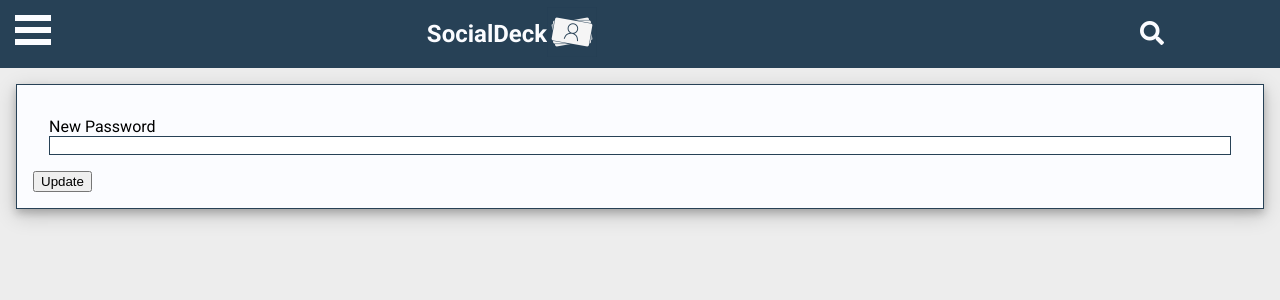
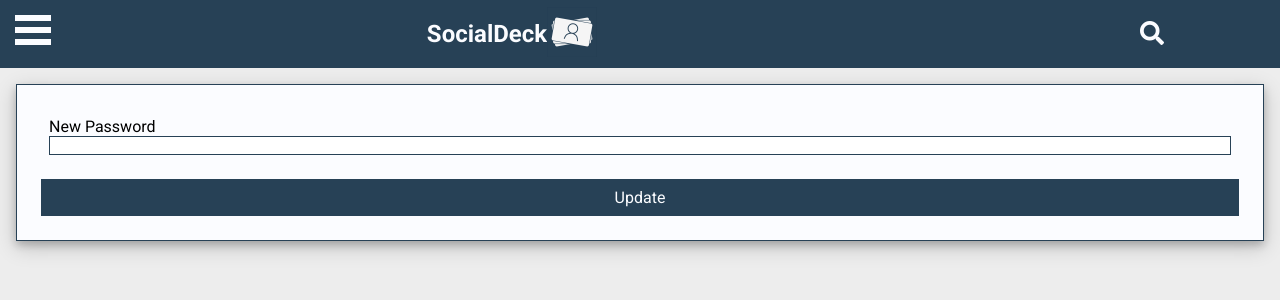
Before and after one commit to SocialDeck/socialdeck-frontend, a React (Create React App) app in the folder socialdeck-fe-app/: page /passwordreset/1 in a window 1280 px wide. Shown: the top 300 px of the page. Built offline with nearby package versions, Linux system fonts and the light colour scheme.

Commit message:
Reformatted Password Reset

```diff
--- a/socialdeck-fe-app/src/Components/PasswordReset.js
+++ b/socialdeck-fe-app/src/Components/PasswordReset.js
@@ -21,7 +21,7 @@
       <Mutation mutation={UPDATE_USER} update={this.logCache}>
         {(updateUser) => (
           <React.Fragment>
-            <div className='card'>
+            <div className='loginForm'>
               <div className='loginRow'>
                 <label htmlFor='password'>New Password</label>
                 <input
@@ -29,13 +29,13 @@
                   type='password'
                   onChange={(e) => this.updateState(e, 'newPassword')} />
               </div>
-              <button onClick={e => {
+              <a className='buttonSignIn' onClick={e => {
                 updateUser({ variables: {
                   token: this.props.token,
                   password: this.state.newPassword
                 } })
                   .then(navigate('/contacts'))
-              }}>Update</button>
+              }}>Update</a>
             </div>
 
           </React.Fragment>
```
